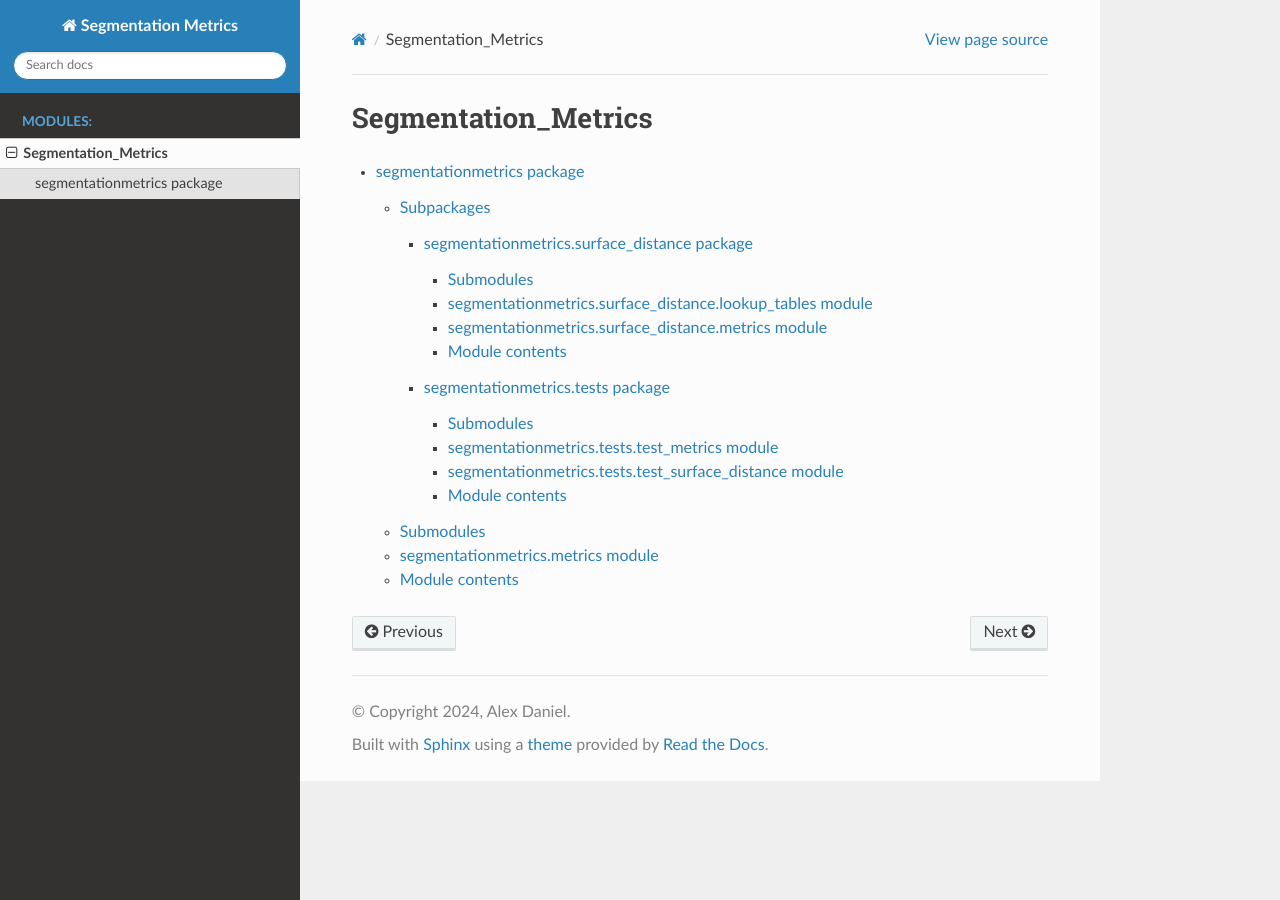
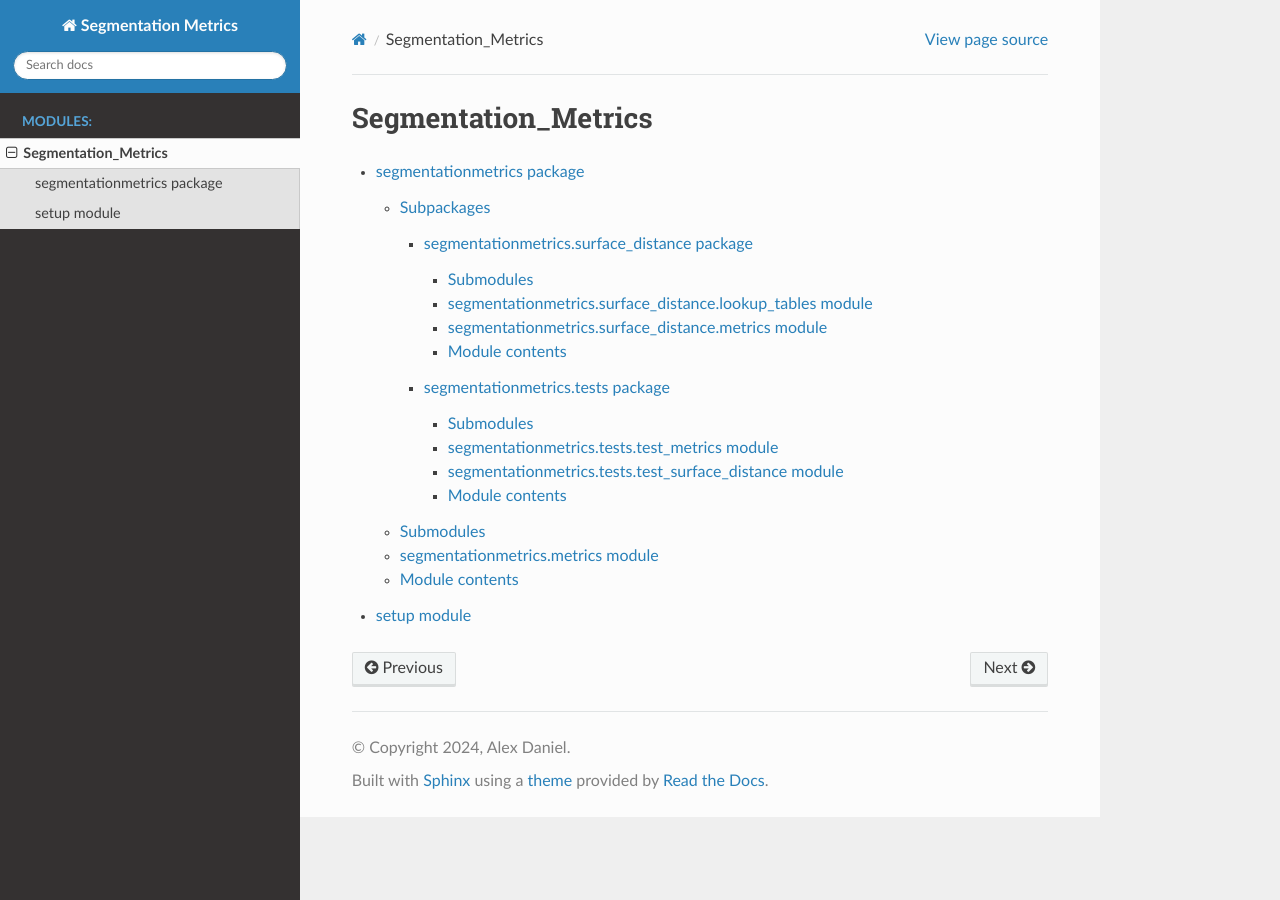
Before and after one commit to alexdaniel654/Segmentation_Metrics, a Sphinx documentation site: the page built from docs/modules.rst, in a window 1280 px wide. Built offline with Sphinx 7.4.7 and the Read the Docs theme 2.0.0, drawn with Linux system fonts in a browser that asks for light colours; part of the change alters nothing that is shown.

```diff
--- a/docs/conf.py
+++ b/docs/conf.py
@@ -27,13 +27,14 @@ release = '1.0.1'
 extensions = ['sphinx.ext.napoleon',
               'sphinx.ext.viewcode',
               'sphinx.ext.autodoc',
+              'sphinx.ext.autosummary',
               'sphinx.ext.todo',
               'myst_parser']
 
 templates_path = ['_templates']
 exclude_patterns = ['_build', 'Thumbs.db', '.DS_Store']
-autosummary_mock_imports = ['segmentationmetrics.surface_distance',
-                            'tests']
+
+napoleon_include_init_with_doc = True
 
 # -- Options for HTML output -------------------------------------------------
 # https://www.sphinx-doc.org/en/master/usage/configuration.html#options-for-html-output
--- a/docs/modules.rst
+++ b/docs/modules.rst
@@ -5,3 +5,4 @@ Segmentation_Metrics
    :maxdepth: 4
 
    segmentationmetrics
+   setup
--- /dev/null
+++ b/docs/requirements.txt
@@ -0,0 +1,3 @@
+myst-parser
+sphinx
+sphinx_rtd_theme
```
Also changed, not shown: .readthedocs.yaml (added).
